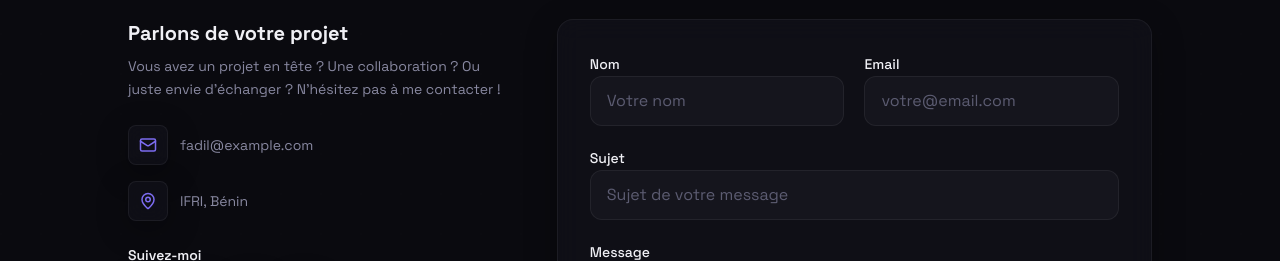
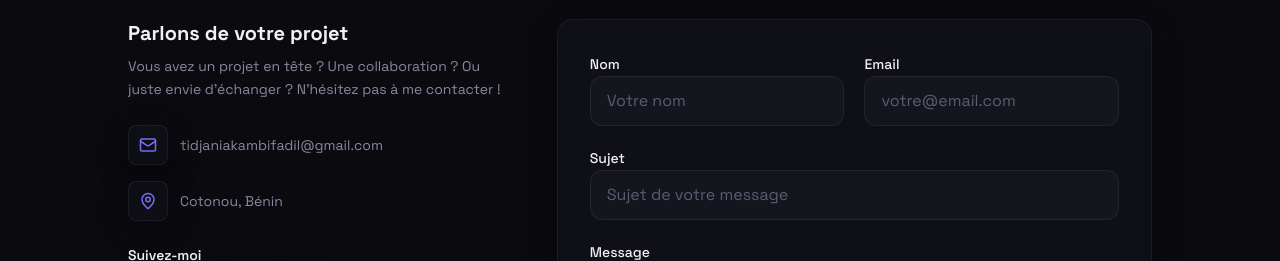
Before and after one commit to TIDJANIFadil/portfolio, a Next.js app: page /fadil-portfolio/ in a window 1280 px wide. Shown: the part 7020-7281 px from the top of the page. Built offline with nearby package versions, Linux system fonts and the light colour scheme.

Commit message:
Correction email : tidjaniakambifadil@gmail.com

```diff
--- a/src/components/layout/Footer.tsx
+++ b/src/components/layout/Footer.tsx
@@ -33,7 +33,7 @@ const socialLinks = [
     href: "https://x.com/fadiltdj",
     label: "X (Twitter)",
   },
-  { icon: ({ size = 18 }: { size?: number }) => <Mail size={size} />, href: "mailto:fadil@example.com", label: "Email" },
+  { icon: ({ size = 18 }: { size?: number }) => <Mail size={size} />, href: "mailto:tidjaniakambifadil@gmail.com", label: "Email" },
 ];
 
 const footerLinks = [
--- a/src/components/sections/Contact.tsx
+++ b/src/components/sections/Contact.tsx
@@ -117,19 +117,19 @@ export default function Contact() {
             {/* Contact info */}
             <div className="space-y-4">
               <a
-                href="mailto:fadil@example.com"
+                href="mailto:tidjaniakambifadil@gmail.com"
                 className="flex items-center gap-3 text-sm text-[var(--text-secondary)] hover:text-[var(--accent)] transition-colors group"
               >
                 <div className="w-10 h-10 rounded-lg glass flex items-center justify-center group-hover:bg-[var(--accent)]/10 transition-colors">
                   <Mail size={18} className="text-[var(--accent)]" />
                 </div>
-                <span>fadil@example.com</span>
+                <span>tidjaniakambifadil@gmail.com</span>
               </a>
               <div className="flex items-center gap-3 text-sm text-[var(--text-secondary)]">
                 <div className="w-10 h-10 rounded-lg glass flex items-center justify-center">
                   <MapPin size={18} className="text-[var(--accent)]" />
                 </div>
-                <span>IFRI, Bénin</span>
+                <span>Cotonou, Bénin</span>
               </div>
             </div>
 
```
